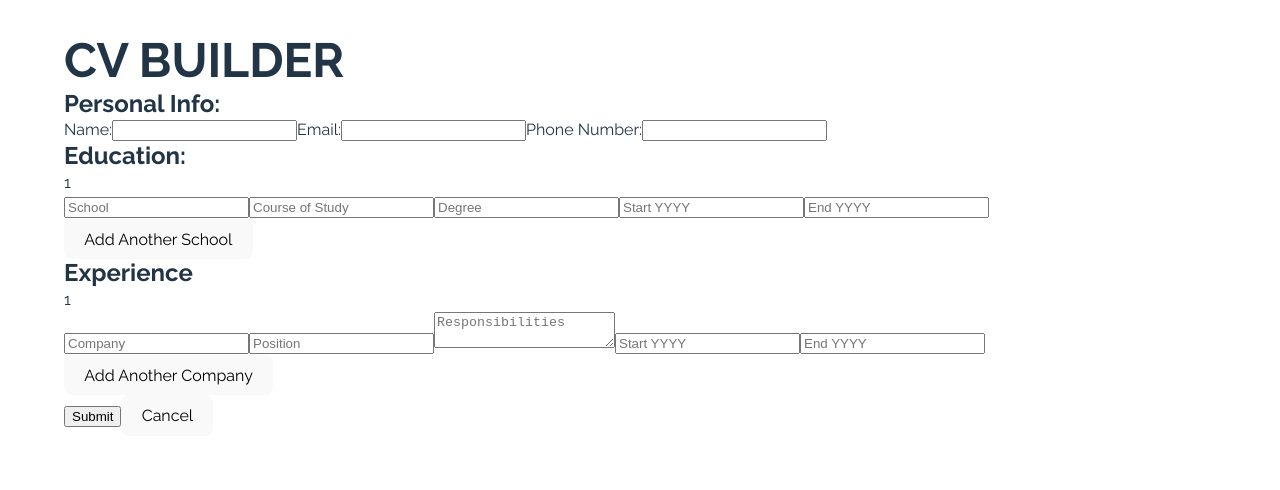
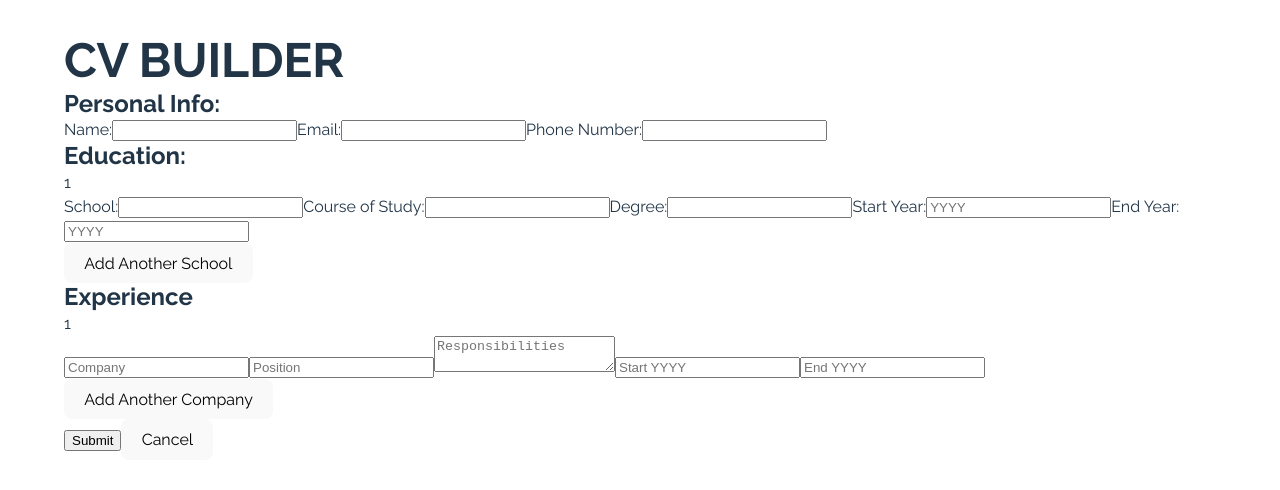
Before and after one commit to MooseCowBear/odin-cv-app, a React (Vite) app: page / in a window 1280 px wide. Shown: the top 490 px of the page. Built offline with nearby package versions, Linux system fonts and the light colour scheme.

Commit message:
extract education portion of form to own component

```diff
--- a/src/components/EducationFields.jsx
+++ b/src/components/EducationFields.jsx
@@ -1,75 +1,64 @@
-import { useState } from "react";
 import PropTypes from "prop-types";
 
-export function EducationFields({ education }) {
-  const [inputFields, setInputFields] = useState([
-    { school: "", study: "", degree: "", start: "", end: "" },
-  ]);
-
-  const addFields = () => {
-    let newField = { school: "", study: "", degree: "", start: "", end: "" };
-    console.log("adding more fields");
-    setInputFields([...inputFields, newField]);
+export function EducationFields({ educationInputs, updateFields }) {
+  const handleFormChange = (index, event) => {
+    let data = [...educationInputs];
+    data[index][event.target.name] = event.target.value;
+    updateFields(data);
   };
 
-  const handleFormChange = (index, event) => {
-    let data = [...inputFields];
-    data[index][event.target.name] = event.target.value;
-    setInputFields(data);
+  const addEducationFields = () => {
+    let newField = { school: "", study: "", degree: "", start: "", end: "" };
+    updateFields([...educationInputs, newField]);
   };
-
-  if (education.length > 0) {
-    console.log("updating fields to current education");
-    setInputFields(structuredClone(education));
-  }
-
-  console.log("input fields:", inputFields);
 
   return (
     <div>
-      <p>{inputFields.length}</p>
-      {inputFields.map((elem, index) => {
+      <p>{educationInputs.length}</p>
+      {educationInputs.map((elem, index) => {
         return (
           <div key={index}>
+            <label>School:</label>
             <input
-              name={"school"}
-              placeholder="School"
+              name="school"
               value={elem.school}
               onChange={(e) => handleFormChange(index, e)}
             />
+            <label>Course of Study:</label>
             <input
               name={"study"}
-              placeholder="Course of Study"
               value={elem.study}
               onChange={(e) => handleFormChange(index, e)}
             />
+            <label>Degree:</label>
             <input
               name={"degree"}
-              placeholder="Degree"
               value={elem.degree}
               onChange={(e) => handleFormChange(index, e)}
             />
+            <label>Start Year:</label>
             <input
               name={"start"}
-              placeholder="Start YYYY"
+              placeholder="YYYY"
               value={elem.start}
               onChange={(e) => handleFormChange(index, e)}
             />
+            <label>End Year:</label>
             <input
               name={"end"}
-              placeholder="End YYYY"
+              placeholder="YYYY"
               value={elem.end}
               onChange={(e) => handleFormChange(index, e)}
             />
           </div>
         );
       })}
-      <button onClick={addFields}>Add Another School</button>
+      <button onClick={addEducationFields}>Add Another School</button>
     </div>
   );
 }
 
 EducationFields.propTypes = {
-  education: PropTypes.array.isRequired,
-  update: PropTypes.func.isRequired
+  educationInputs: PropTypes.array.isRequired,
+  updateFields: PropTypes.func.isRequired
 };
--- a/src/components/Form.jsx
+++ b/src/components/Form.jsx
@@ -1,7 +1,7 @@
 import PropTypes from "prop-types";
 // import { PersonalInfoFields } from "./PersonalInfoFields";
-// import { EducationFields } from "./EducationFields";
 import { useState } from "react";
+import { EducationFields } from "./EducationFields";
 
 export function Form({
   general,
@@ -91,6 +91,11 @@ export function Form({
     return true;
   }
 
+  // for component...
+  const updateEducationFields = (newValue) => {
+    setEducationInputFields(newValue);
+  }
+
   return (
     <div>
       <h2>Personal Info:</h2>
@@ -119,46 +124,10 @@ export function Form({
       </div>
 
       <h2>Education:</h2>
-      <div>
-        <p>{educationInputFields.length}</p>
-        {educationInputFields.map((elem, index) => {
-          return (
-            <div key={index}>
-              <input
-                name={"school"}
-                placeholder="School"
-                value={elem.school}
-                onChange={(e) => handleFormChange(index, e)}
-              />
-              <input
-                name={"study"}
-                placeholder="Course of Study"
-                value={elem.study}
-                onChange={(e) => handleFormChange(index, e)}
-              />
-              <input
-                name={"degree"}
-                placeholder="Degree"
-                value={elem.degree}
-                onChange={(e) => handleFormChange(index, e)}
-              />
-              <input
-                name={"start"}
-                placeholder="Start YYYY"
-                value={elem.start}
-                onChange={(e) => handleFormChange(index, e)}
-              />
-              <input
-                name={"end"}
-                placeholder="End YYYY"
-                value={elem.end}
-                onChange={(e) => handleFormChange(index, e)}
-              />
-            </div>
-          );
-        })}
-        <button onClick={addEducationFields}>Add Another School</button>
-      </div>
+      <EducationFields
+        educationInputs={educationInputFields}
+        updateFields={updateEducationFields}
+      />
 
       <h2>Experience</h2>
       <div>
```
